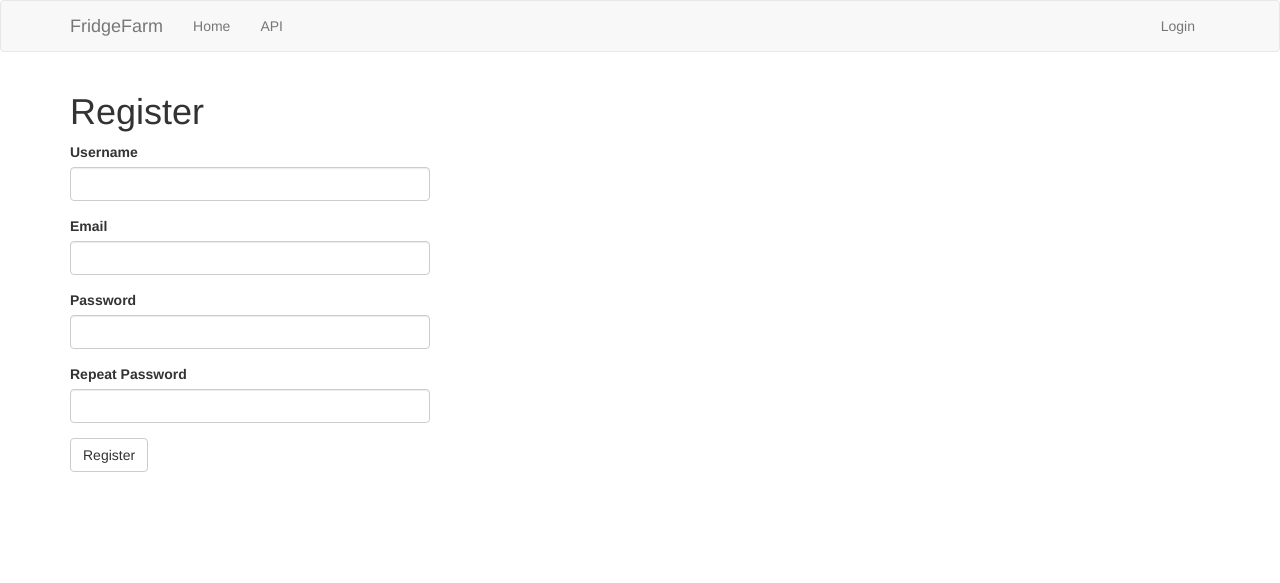
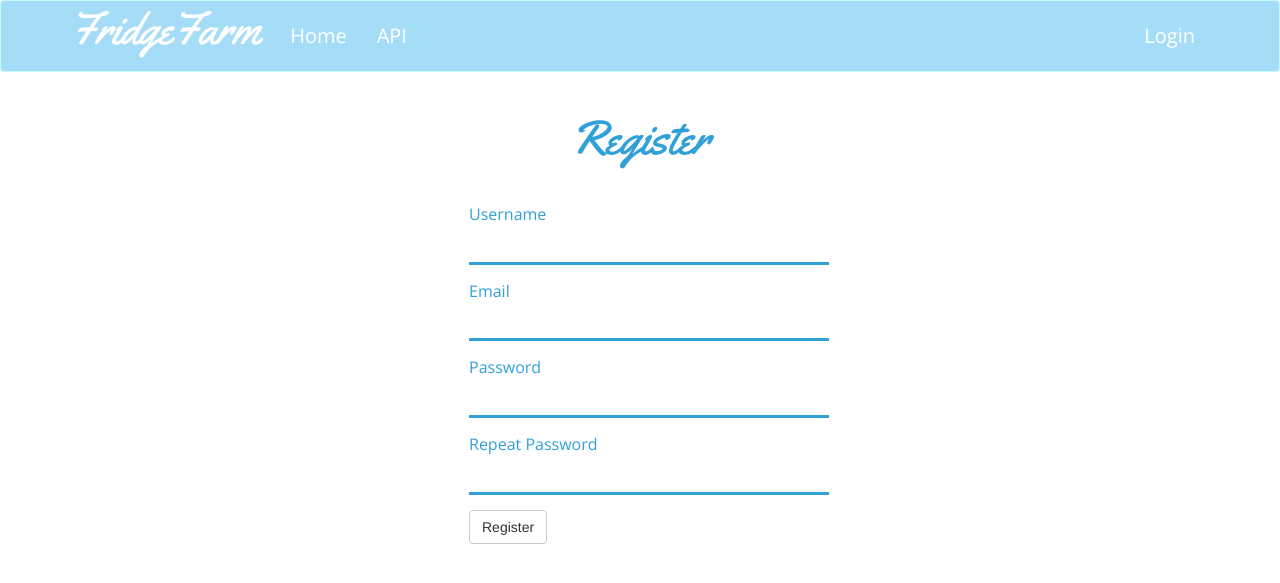
Before and after one commit to juliansparks/FridgeFarm, a Flask app: page /auth/register in a window 1280 px wide. Shown: the top 583 px of the page. Run offline with Flask 2, Linux system fonts and the light colour scheme; some libraries are stand-ins or nearby versions.

Commit message:
Added Julian's styling

```diff
--- /dev/null
+++ b/app/static/stylesheets/loginstyle.css
@@ -0,0 +1,6 @@
+.header {
+font-size: 48px;
+text-align: center;
+font-family: 'Yellowtail';
+color: #31a0d6;
+}
--- a/app/static/stylesheets/style.css
+++ b/app/static/stylesheets/style.css
@@ -0,0 +1,182 @@
+.navbar-custom {
+  float: left;
+  height: 50px;
+  padding: 18px 15px;
+  font-size: 45px;
+  line-height: 20px;
+  font-family: 'Yellowtail', cursive;
+  color: #fff;
+  margin-left: -15px;
+
+
+
+}
+
+.navbar-color {
+  background-color: #a5ddf9;
+  border-color: #c5fcff;
+}
+
+@font-face {
+  font-family: 'Yellowtail';
+  src: url('https://fonts.googleapis.com/css?family=Yellowtail');
+}
+
+.navbar-nav > li > a {
+  padding-top: 25px;
+  padding-bottom:25px;
+}
+
+.nav > li > a:focus, .nav > li > a:hover {
+  background-color: #14435100;
+}
+
+.topbarlabels {
+  color: #fff;
+  font-family: 'Open Sans';
+  font-size: 20px;
+}
+
+.inventorylabel {
+  color: #fff;
+  font-family: 'Open Sans';
+  font-size: 20px;
+padding-top: 25px;
+padding-bottom: 25px;
+}
+
+.navbar-nav > a {
+padding-top: 25px;
+padding-bottom: 25px;
+}
+
+.header {
+font-size: 48px;
+text-align: center;
+font-family: 'Yellowtail';
+color: #31a0d6;
+}
+
+.form-control {
+  display: block;
+  width: 100%;
+  height: 34px;
+  padding: 6px 12px;
+  font-size: 14px;
+  line-height: 1.42857143;
+  color: #31a0d6;
+border: 0;
+    outline: 0;
+    background: transparent;
+    border-bottom: 3px solid #31a0d6;
+  border-radius: 0px;
+-webkit-box-shadow: inset 0 1px 1px rgba(0,0,0,0);
+box-shadow: none;
+}
+
+label {
+    display: inline-block;
+    max-width: 100%;
+    margin-bottom: 5px;
+    font-family: 'Open Sans';
+    font-weight: 100;
+    font-size: 16px;
+    color: #31a0d6;
+}
+
+.btnd:active,
+.btnd:focus,
+.btnd.active {
+  background-image: none;
+  outline: 0;
+  -webkit-box-shadow: none;
+          box-shadow: none;
+}
+
+.col-md-4{
+  width: 33.33333333%;
+left: 28.5em;
+position: relative;
+align-content: center;
+top: 2em;
+}
+
+a{
+color: #31a0d6;
+font-family: 'Open Sans';
+font-size: 16px;
+}
+
+p{
+font-family: 'Open Sans';
+font-size: 16px;
+color: #6abbe2;
+}
+
+th {
+text-align: left;
+  font-family: 'Open Sans';
+  font-weight: 100;
+  color: #31a0d6;
+
+}
+
+td {
+  color: #1e86b8;
+  font-family: 'Open Sans';
+  font-weight: 100;
+}
+
+.table-striped > tbody > tr:nth-of-type(2n+1) {
+  background-color: #b8f0ff;
+}
+
+.table-striped > tbody > tr:nth-of-type(2n) {
+  background-color: #e7faff;
+}
+
+.btn-success {
+
+    color: #1e86b8;
+    background-color: transparent;
+    border-color: transparent;
+
+}
+
+.btn-success.focus, .btn-success:focus {
+
+    color: #1e86b8;
+    background-color: transparent;
+    border-color: transparent;
+
+}
+
+.btn-danger.focus, .btn-danger:focus {
+
+    color: #1e86b8;
+    background-color: transparent;
+    border-color: transparent;
+
+}
+
+.btn-danger {
+
+    color: #1e86b8;
+    background-color: transparent;
+    border-color: transparent;
+}
+
+.table > tbody > tr > td, .table > tbody > tr > th, .table > tfoot > tr > td, .table > tfoot > tr > th, .table > thead > tr > td, .table > thead > tr > th {
+
+    padding: 8px;
+    line-height: 1.42857143;
+    vertical-align: middle;
+    border-top: 1px solid #ddd;
+
+}
+
+.btn-primary {
+    color: #1e86b8;
+    background-color: transparent;
+    border-color: transparent;
+}
--- a/app/templates/auth/register.html
+++ b/app/templates/auth/register.html
@@ -1,8 +1,14 @@
 {% extends "base.html" %}
 {% import 'bootstrap/wtf.html' as wtf %}
 
+{% block head %}
+{{super()}}
+<link rel= "stylesheet" type= "text/css" href= "{{ url_for('static',filename='stylesheets/style.css') }}">
+<link rel= "stylesheet" type= "text/css" href= "{{ url_for('static',filename='styles/loginstyle.css') }}">
+{% endblock %}
+
 {% block app_content %}
-    <h1>Register</h1>
+    <h1 class="header">Register</h1>
     <div class="row">
         <div class="col-md-4">
             {{ wtf.quick_form(form) }}
--- a/app/templates/base.html
+++ b/app/templates/base.html
@@ -4,6 +4,7 @@
 {% block head %}
     {{super()}}
     {{fixes.ie8()}}
+<link rel= "stylesheet" type= "text/css" href= "{{ url_for('static',filename='stylesheets/style.css') }}">
 {% endblock %}
 
 {% block title %}
@@ -11,7 +12,7 @@
 {% endblock %}
 
 {% block navbar %}
-    <nav class="navbar navbar-default">
+    <nav class="navbar navbar-color">
         <div class="container">
             <div class="navbar-header">
                 <button type="button" class="navbar-toggle collapsed" data-toggle="collapse" data-target="#bs-example-navbar-collapse-1" aria-expanded="false">
@@ -20,25 +21,28 @@
                     <span class="icon-bar"></span>
                     <span class="icon-bar"></span>
                 </button>
-                <a class="navbar-brand" href="{{ url_for('main.HomepageView:index') }}">FridgeFarm</a>
+<style>
+  @import url('https://fonts.googleapis.com/css?family=Open+Sans|Yellowtail');
+  </style>
+                <a class="navbar-custom" href="{{ url_for('main.HomepageView:index') }}">FridgeFarm</a>
             </div>
             <div class="collapse navbar-collapse" id="bs-example-navbar-collapse-1">
 		<ul class="nav navbar-nav">
-                    <li><a href="{{ url_for('main.HomepageView:index') }}">{{ 'Home' }}</a></li>
+                    <li><a class= "topbarlabels" href="{{ url_for('main.HomepageView:index') }}">{{ 'Home' }}</a></li>
                 </ul>
 		{% if not current_user.is_anonymous %}
 		    <ul class="nav navbar-nav">
-			<a class="navbar-brand" href="{{ url_for('main.FridgeView:all_fridges') }}">Inventories</a>
+			<li><a class="inventorylabel" href="{{ url_for('main.FridgeView:all_fridges') }}">Inventories</a></li>
 		    </ul>
 		{% endif %}
 		<ul class="nav navbar-nav">
-                    <li><a href="{{ url_for('rest.doc') }}">{{ 'API' }}</a></li>
+                    <li><a class="topbarlabels" href="{{ url_for('rest.doc') }}">{{ 'API' }}</a></li>
                 </ul>
                 <ul class="nav navbar-nav navbar-right">
                     {% if current_user.is_anonymous %}
-			<li><a href="{{ url_for('auth.login') }}">{{ 'Login' }}</a></li>
+			<li><a class="topbarlabels" href="{{ url_for('auth.login') }}">{{ 'Login' }}</a></li>
                     {% else %}
-			<li><a href="{{ url_for('auth.logout') }}">{{ 'Logout' }}</a></li>
+			<li><a class="topbarlabels" href="{{ url_for('auth.logout') }}">{{ 'Logout' }}</a></li>
                     {% endif %}
                 </ul>
             </div>
--- a/app/templates/index.html
+++ b/app/templates/index.html
@@ -1,5 +1,9 @@
 {% extends "base.html" %}
+{% block head %}
+{{super()}}
+<link rel= "stylesheet" type= "text/css" href= "{{ url_for('static',filename='stylesheets/style.css') }}">
+{% endblock %}
 
 {% block app_content %}
-<h1>Hi, {{ current_user.username }}!</h1>
+<h1 class="header">Hi, {{ current_user.username }}!</h1>
 {% endblock %}
```
Also changed, not shown: app/templates/auth/login.html (+7 -1 lines), app/templates/fridge.html (+7 -1 lines), app/templates/user.html (+7 -1 lines), 1 other file.
